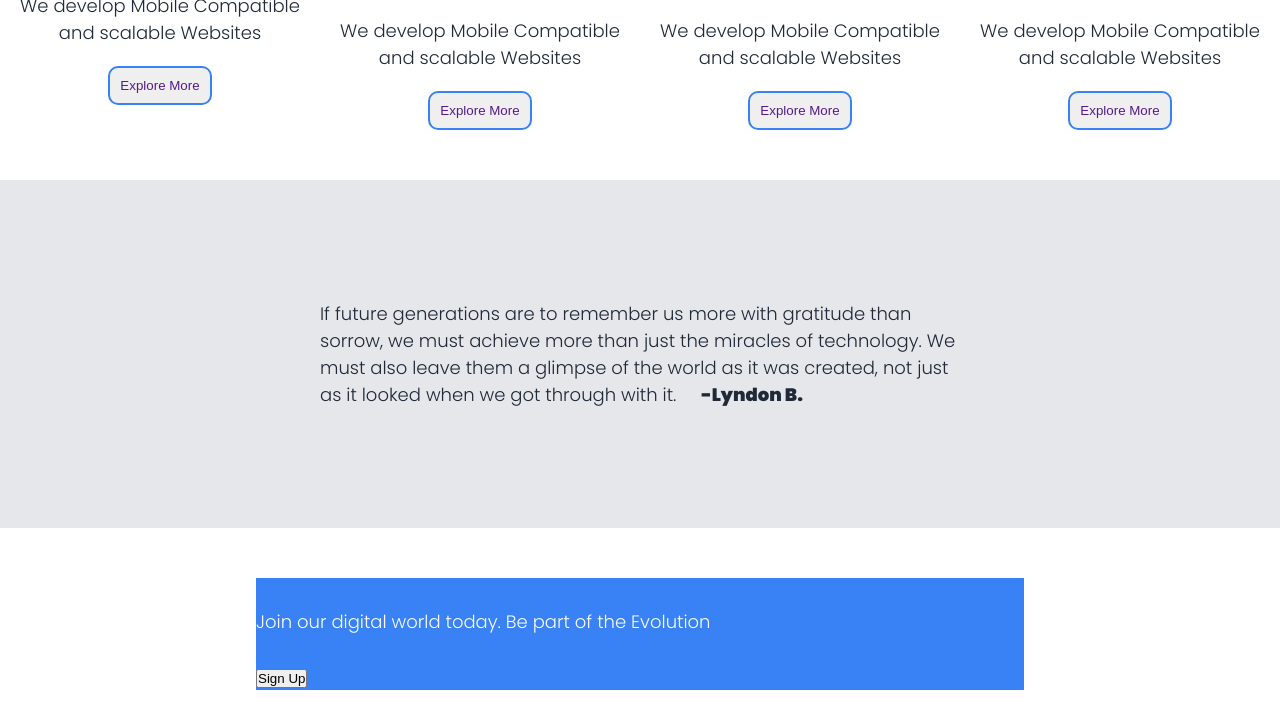
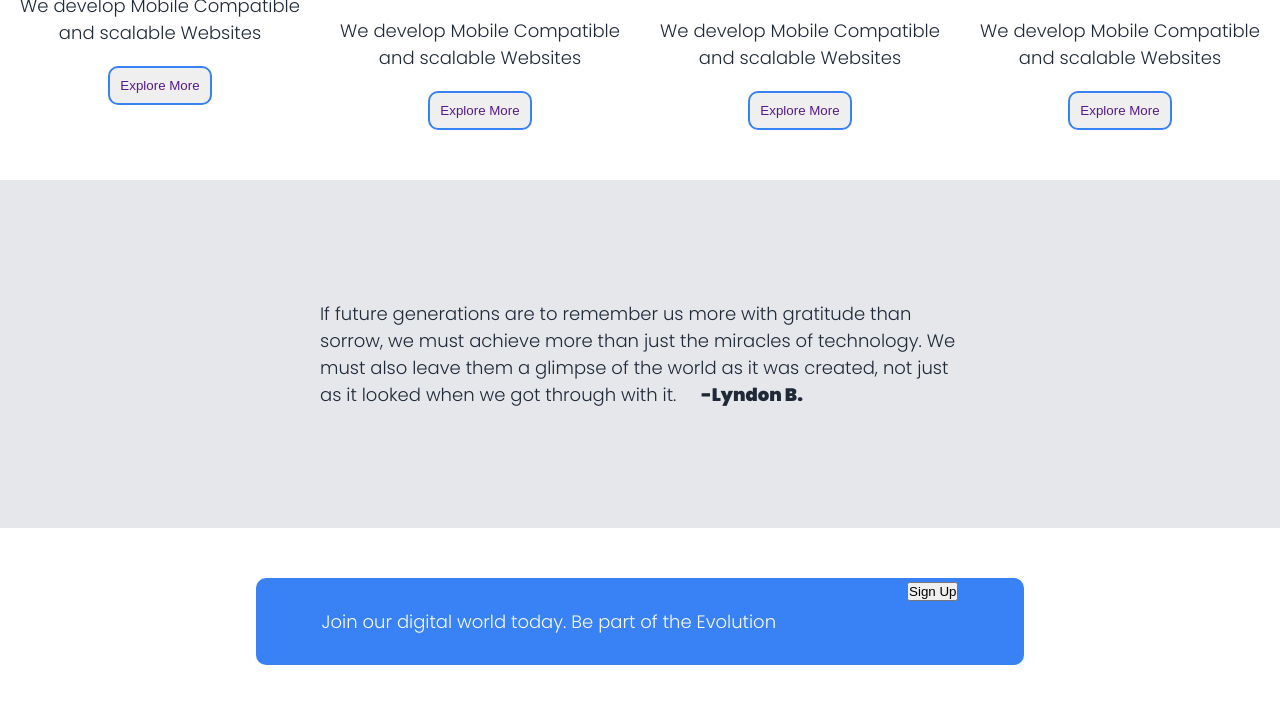
Before and after one commit to Kama95/DigiGen24, a plain HTML site: page index.html in a window 1280 px wide. Shown: the part 1106-1834 px from the top of the page. Drawn offline with Linux system fonts and the light colour scheme.

Commit message:
Add more styles to footer and call to action s put button in div to allow it to be styled.

```diff
--- a/index.html
+++ b/index.html
@@ -101,7 +101,7 @@
 <div class="footerContainer">
     <div class="callToAction">
         <p class="Call"> Join our digital world today. Be part of the Evolution </p>
-        <button> Sign Up </button>
+        <div><button> Sign Up </button></div>
     </div>
 </div>
 
--- a/style.css
+++ b/style.css
@@ -166,4 +166,7 @@ align-items: center;}
     width: 60%;
     background-color: var(---Button);
     margin: 50px;
+display: flex;
+justify-content: space-around;
+border-radius: 10px;
 }
```
